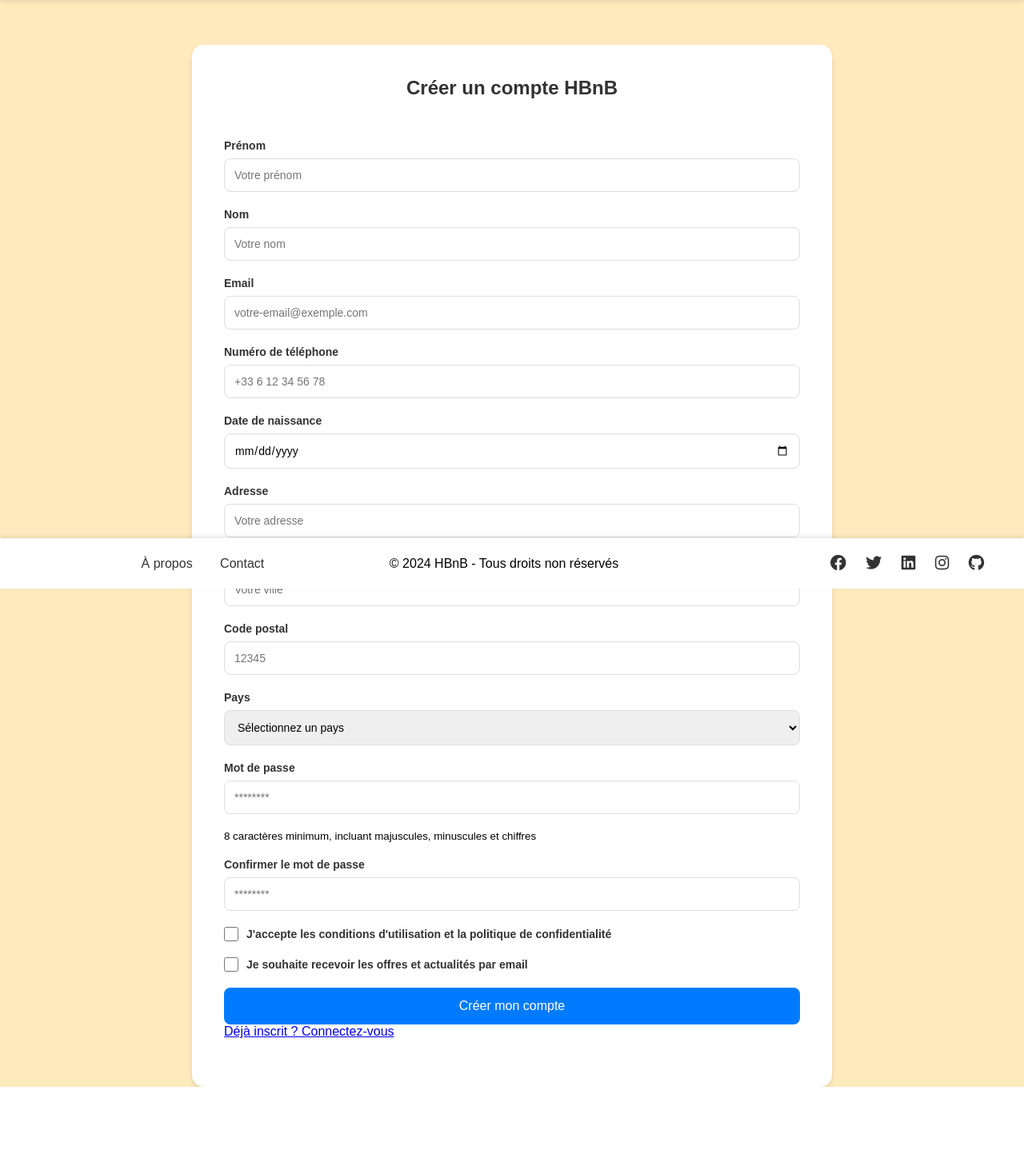
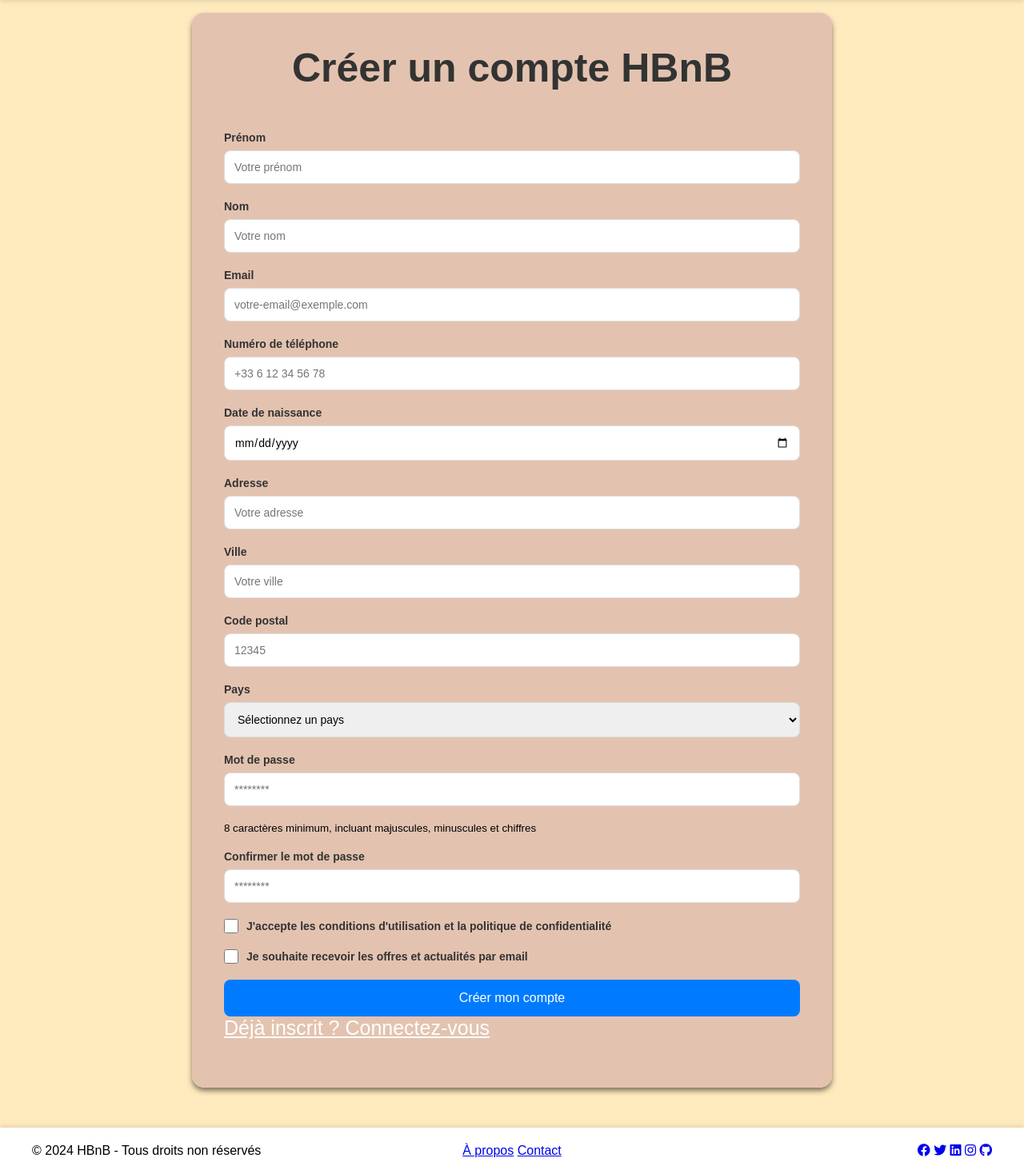
Before and after one commit to Arinhakeo/holbertonschool-hbnb, a Flask app: template Part4-HBnB-Simple_Web_Client/templates/register.html in a window 1280 px wide. Shown: the part 64-1532 px from the top of the page at 80% size. Before the commit the page ends 1423 px from the top, so only its background shows below. Run offline with Flask 3, Linux system fonts and the light colour scheme; the template is opened without the code that fills it, so the values that code supplies are empty; parts of the project's set-up code (start-up, migrations or seed data) failed here and were passed over.

Commit message:
PushAllProject

```diff
--- a/Part4-HBnB-Simple_Web_Client/static/css/register.css
+++ b/Part4-HBnB-Simple_Web_Client/static/css/register.css
@@ -1,13 +1,13 @@
 /* ==== STYLE DU CONTENEUR PRINCIPAL ==== */
 /* Ce conteneur englobe tout le formulaire d'inscription */
 .register-container {
-    width: 90%;                          /* Prend 90% de la largeur de l'écran */
+    width: 8090%;                          /* Prend 90% de la largeur de l'écran */
     max-width: 800px;                    /* Ne dépassera jamais 800px de large */
-    margin: 120px auto 150px auto;       /* Marges : haut droite bas gauche (sens horaire) */
-    background-color: white;             /* Fond blanc */
+    margin: 80px auto 50px auto;     /* Marges : haut droite bas gauche (sens horaire) */
+    background-color: rgba(222, 188, 174, 0.849);             /* Fond blanc */
     padding: 40px;                       /* Espacement intérieur de 40px */
     border-radius: 15px;                 /* Coins arrondis */
-    box-shadow: 0 4px 6px rgba(0, 0, 0, 0.1); /* Ombre portée : x y flou couleur */
+    box-shadow: 0 4px 6px rgba(0, 0, 0, 0.5); /* Ombre portée : x y flou couleur */
 }
 
 /* ==== STYLE DU FORMULAIRE ==== */
@@ -23,7 +23,7 @@
     text-align: center;                  /* Centre le texte */
     color: #333;                         /* Couleur gris foncé */
     margin-bottom: 30px;                 /* Espace sous le titre */
-    font-size: 24px;                     /* Taille de la police */
+    font-size: 50px;                     /* Taille de la police */
 }
 
 /* ==== STYLE DES GROUPES DE CHAMPS ==== */
@@ -78,8 +78,8 @@
 .register-button {
     width: 100%;                         /* Prend toute la largeur */
     padding: 14px;                       /* Espacement intérieur */
-    background-color: #007bff;           /* Fond bleu */
-    color: white;                        /* Texte blanc */
+    background-color: #007bff;         /* Fond bleu */
+    color: rgb(255, 255, 255);         /* Texte blanc */
     border: none;                        /* Pas de bordure */
     border-radius: 8px;                  /* Coins arrondis */
     font-size: 16px;                     /* Taille de la police */
@@ -91,7 +91,13 @@
 .register-button:hover {
     background-color: #0056b3;           /* Bleu plus foncé au survol */
 }
-
+/* Phrase "Déjà inscrit ? Connectez-vous" */
+.login-link {
+    color: rgb(255, 255, 255);
+    font-size: 25px;
+    display: 50%;
+    gap: 10px;                          /* Espace entre la case et le texte */
+}
 /* ==== ADAPTATION MOBILE ==== */
 /* Ces styles s'appliquent sur les écrans de moins de 768px */
 @media (max-width: 768px) {
--- a/Part4-HBnB-Simple_Web_Client/static/css/styles.css
+++ b/Part4-HBnB-Simple_Web_Client/static/css/styles.css
@@ -58,58 +58,37 @@
 
 /* ==== STYLE DU FOOTER GLOBAL ==== */
 /* Footer fixé en bas avec disposition en trois colonnes */
+/* ==== STYLE DU FOOTER GLOBAL ==== */
 .footer_ep {
     background-color: white;
     padding: 20px;
-    position: fixed;           /* Fixe le footer en bas */
-    bottom: 0;                /* Colle au bas de la fenêtre */
-    left: 0;                  /* Aligne à gauche */
-    width: 100%;             /* Prend toute la largeur */
-    display: flex;           /* Permet la disposition en 3 colonnes */
-    justify-content: space-between;  /* Espace entre les éléments */
-    align-items: center;     /* Centre verticalement */
-    box-shadow: 0 -2px 5px rgba(0,0,0,0.1);  /* Ombre au-dessus */
-    z-index: 1000;          /* Assure qu'il reste au-dessus du contenu */
+    width: 100%;
+    box-shadow: 0 -2px 5px rgba(0, 0, 0, 0.1);
+    display: flex;               /* Pour aligner les 3 sections */
+    justify-content: space-between;
+    align-items: center;
+    margin-top: auto;           /* Pousse le footer en bas */
+    position: relative;         /* Au lieu de fixed */
 }
 
-/* Zone copyright (gauche) */
-.footer_ep .copyright {
-    flex: 1;                /* Prend un tiers de l'espace */
+/* Partie gauche - Copyright */
+.copyright {
+    flex: 1;
     text-align: left;
     padding-left: 20px;
 }
 
-/* Zone navigation (centre) */
+/* Partie centrale - Navigation */
 .footer_ep nav {
-    flex: 1;                /* Prend un tiers de l'espace */
+    flex: 1;
     text-align: center;
 }
 
-/* Liens du footer */
-.footer_ep nav .footer-link {
-    color: #333;
-    text-decoration: none;
-    margin: 0 15px;
-}
-
-/* Zone réseaux sociaux (droite) */
-.footer_ep .social-links {
-    flex: 1;               /* Prend un tiers de l'espace */
+/* Partie droite - Liens sociaux */
+.social-links {
+    flex: 1;
     text-align: right;
     padding-right: 20px;
-}
-
-/* Style des icônes de réseaux sociaux */
-.social-links a {
-    margin: 0 10px;
-    color: #333;
-    font-size: 20px;
-}
-
-/* Effet au survol des liens */
-.footer_ep nav .footer-link:hover,
-.social-links a:hover {
-    color: #007bff;
 }
 
 /* ==== RESPONSIVE DESIGN ==== */
--- a/Part4-HBnB-Simple_Web_Client/templates/register.html
+++ b/Part4-HBnB-Simple_Web_Client/templates/register.html
@@ -7,6 +7,7 @@
         <link rel="stylesheet" href="../static/css/register.css">
         <link rel="stylesheet" href="https://cdnjs.cloudflare.com/ajax/libs/font-awesome/5.15.4/css/all.min.css">
     </head>
+<body>
     <header class="header">
         <a href="index.html">
             <img src="../static/images/logo.png" alt="Logo HBnB" class="logo" />
@@ -97,11 +98,13 @@
     </main>
 
     <footer class="footer_ep">
+        <div class="copyright">
+            <p>© 2024 HBnB - Tous droits non réservés</p>
+        </div>
         <nav>
             <a href="about.html" class="footer-link">À propos</a>
             <a href="contact.html" class="footer-link">Contact</a>
         </nav>
-        <p>© 2024 HBnB - Tous droits non réservés</p>
         <div class="social-links">
             <a href="https://www.facebook.com" target="_blank"><i class="fab fa-facebook"></i></a>
             <a href="https://www.twitter.com" target="_blank"><i class="fab fa-twitter"></i></a>
```
